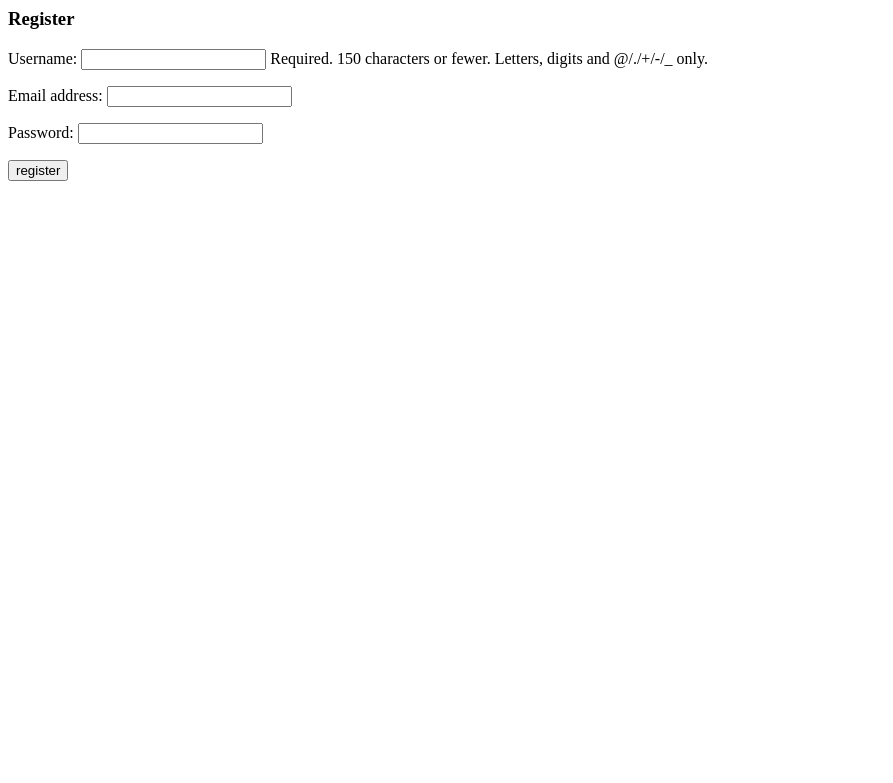
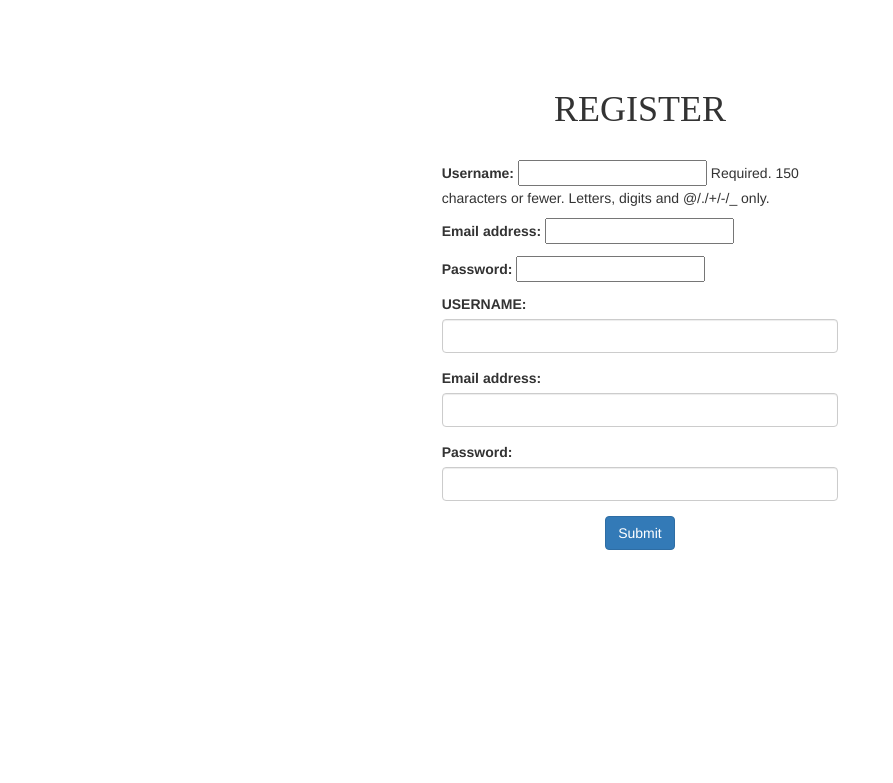
Before and after one commit to viru1404/storesmart, a Django app: page /account/register/ in a window 1280 px wide. Shown: the top 783 px of the page, without its empty margins (0-893 px from the left). Run offline with Django 3.2, Linux system fonts and the light colour scheme; some libraries are stand-ins or nearby versions.

Commit message:
updated front end of registration.html

```diff
--- a/storesmart/ware/templates/registration.html
+++ b/storesmart/ware/templates/registration.html
@@ -1,5 +1,46 @@
-<h3>Register</h3>
+<!DOCTYPE html>
+<html>
+<head>
+	<title>Store Smart</title>
+	<link rel="stylesheet" type="text/css" href="https://maxcdn.bootstrapcdn.com/bootstrap/3.3.6/css/bootstrap.min.css">
+<script type="text/javascript" src="https://maxcdn.bootstrapcdn.com/bootstrap/3.3.6/js/bootstrap.min.js"></script>
+<style type="text/css">
+	body
+	{
+		margin-top: 70px;
+
+
+	}
+</style>
+</head>
+
+<body>
+<div class="container-fluid">
+<div class="row">
+	<div class="col-md-4"></div>
+
+<div class="col-md-4">
+
+<h1 style="text-align:center; font-family:Monotype Corosiva;">REGISTER</h1><br />
 <form action="" method="POST"> {% csrf_token %}
 	{{form.as_p}}
-	<input type="submit" value="register">
+	<div class="form-group">
+				    <label for="name">USERNAME:</label>
+				    <input type="text" class="form-control" id="name">
+				  </div>
+				  <div class="form-group">
+				    <label for="email">Email address:</label>
+				    <input type="email" class="form-control" id="email">
+				  </div>
+				  <div class="form-group">
+				    <label for="pwd">Password:</label>
+				    <input type="password" class="form-control" id="pwd">
+				  </div>
+
+  				<input type="submit" class="btn btn-primary center-block">
 </form>
+</div>
+</div>
+</div>
+</body>
+</html>
```
